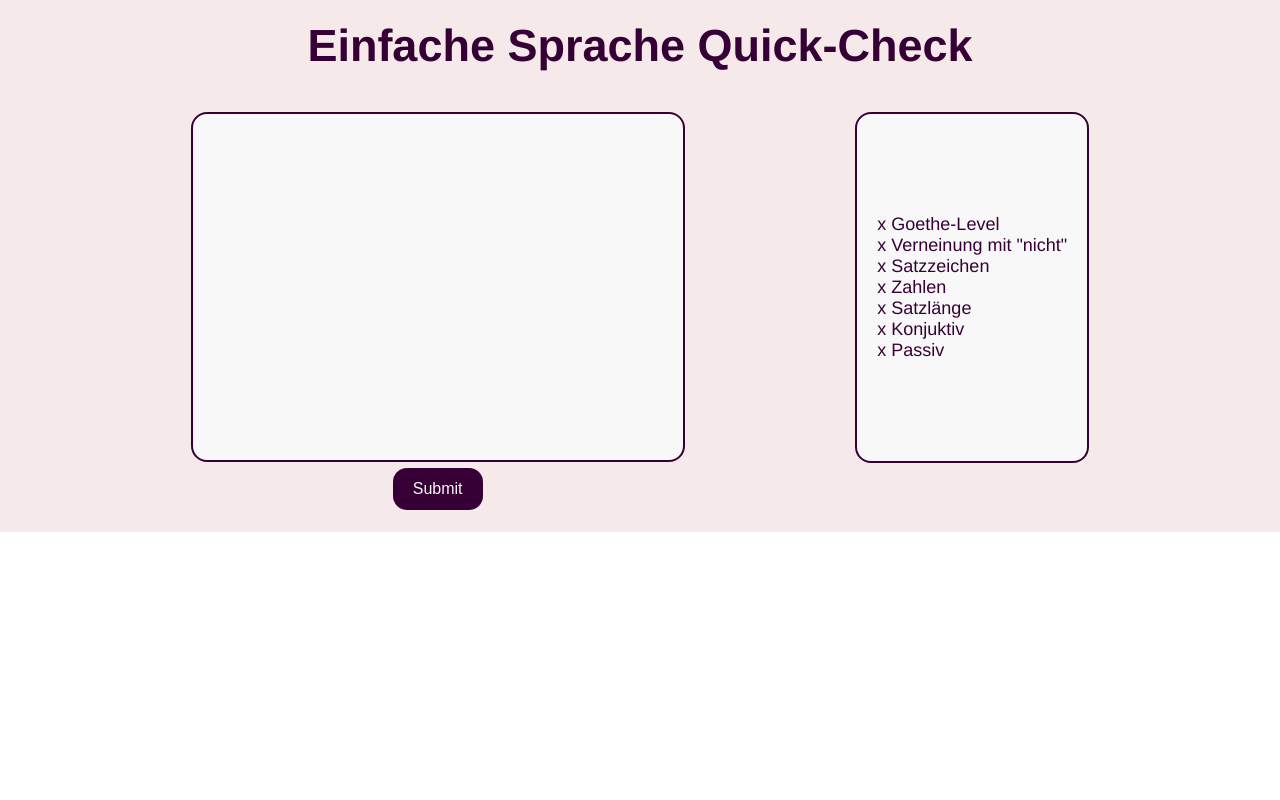
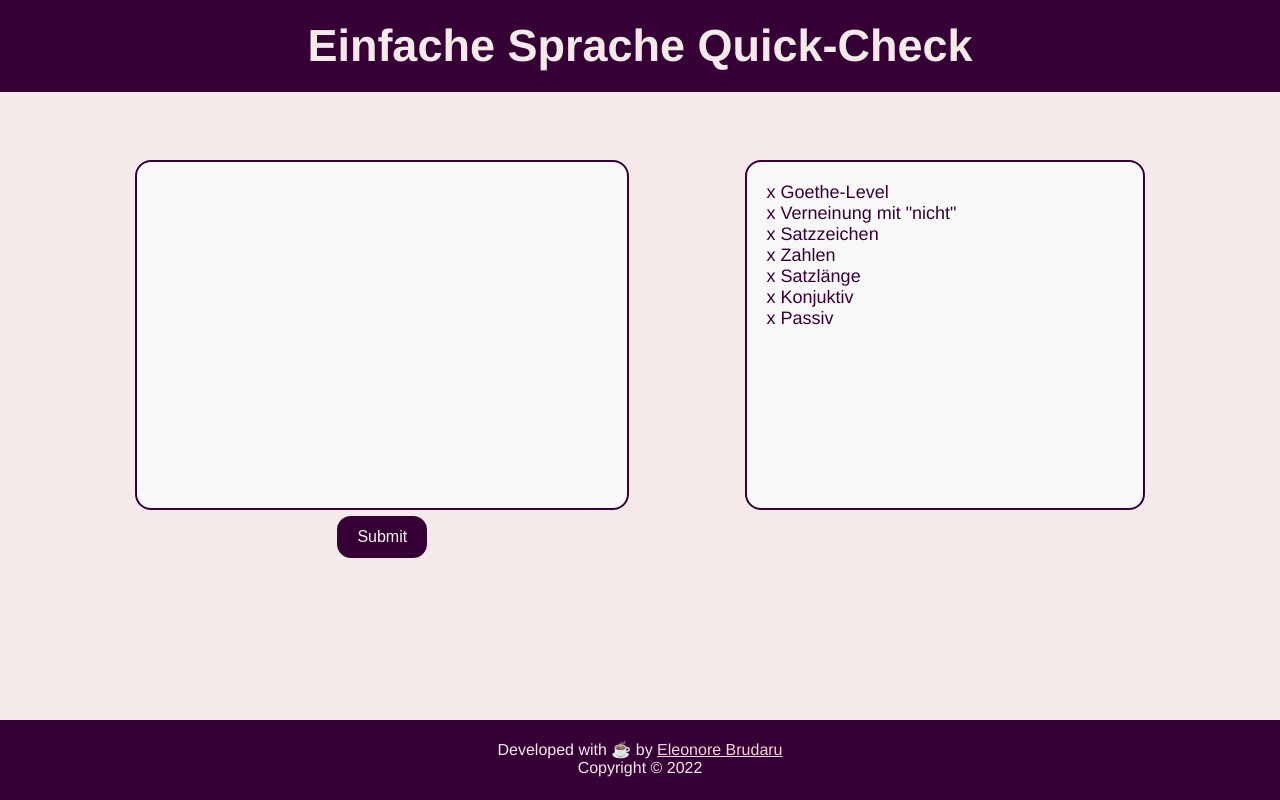
Before and after one commit to Moonminky/einfache-sprache-checker, a React (Create React App) app in the folder sprachchecker/: page / in a window 1280 px wide. Built offline with nearby package versions, Linux system fonts and the light colour scheme.

Commit message:
Footer added

```diff
--- a/sprachchecker/src/App.css
+++ b/sprachchecker/src/App.css
@@ -14,6 +14,13 @@
   --font-weight-primary: 400;
   --color-background: #f5e9e9;
   --color-font: #360036;
+  --color-hover: #5c015c;
+}
+
+html,
+body {
+  width: 100%;
+  height: 100%;
 }
 
 .App {
@@ -24,6 +31,7 @@
   text-align: center;
   display: flex;
   flex-direction: column;
+  min-height: 100vh;
 }
 
 .textanalysis {
@@ -33,10 +41,17 @@
   flex-wrap: wrap;
   justify-content: space-evenly;
   align-items: flex-start;
+  padding-bottom: 5rem;
+  padding-top: 3rem;
 }
 /* reset code and common ends here */
 
 /* header starts here */
+.header {
+  background-color: var(--color-font);
+  color: var(--color-background);
+  width: 100%;
+}
 h1 {
   margin: 20px;
   font-size: 45px;
@@ -48,7 +63,7 @@ textarea {
   width: 100%;
   min-width: 400px;
   height: 350px;
-  padding: 12px 20px;
+  padding: 20px;
   border: 2px solid var(--color-font);
   border-radius: var(--border-radius);
   background-color: #f8f8f8;
@@ -65,21 +80,27 @@ textarea {
   font-size: 16px;
   cursor: pointer;
 }
+
+.submit:hover {
+  background-color: var(--color-hover);
+}
 /* TextInput ends here */
 
 /* AnalysisResult starts here */
 
 .result {
+  min-width: 400px;
+  height: 350px;
   border: 2px solid var(--color-font);
   border-radius: var(--border-radius);
   background-color: #f8f8f8;
+  padding: 20px;
 }
 
 ul {
   width: 100%;
   display: flex;
   flex-direction: column;
-  margin: 100px 20px;
   font-size: 18px;
 }
 
@@ -87,3 +108,20 @@ li {
   text-align: start;
 }
 /* AnalysisResult ends here */
+
+/* Footer starts here */
+.footer {
+  background-color: var(--color-font);
+  color: var(--color-background);
+  width: 100%;
+  height: 5rem;
+  position: fixed;
+  bottom: 0;
+  padding: 20px;
+}
+
+.footer a {
+  text-decoration: underline;
+  color: #f5d5d5;
+}
+/* Footer ends here */
--- a/sprachchecker/src/App.js
+++ b/sprachchecker/src/App.js
@@ -1,17 +1,19 @@
 import "./App.css";
 import TextInput from "./components/TextInput";
 import AnalysisResult from "./components/AnalysisResult";
+import Footer from "./components/Footer";
 
 function App() {
   return (
     <div className="App">
-      <header>
+      <header className="header">
         <h1>Einfache Sprache Quick-Check</h1>
       </header>
       <section className="textanalysis">
         <TextInput className="textinput" />
         <AnalysisResult className="analysisresult" />
       </section>
+      <Footer />
     </div>
   );
 }
--- /dev/null
+++ b/sprachchecker/src/components/Footer.js
@@ -0,0 +1,21 @@
+import React from "react";
+
+const Footer = () => {
+  return (
+    <footer className="footer">
+      <p>
+        Developed with &#9749; by{" "}
+        <a
+          href="https://github.com/Moonminky"
+          target="_blank"
+          rel="noreferrer noopener"
+        >
+          Eleonore Brudaru{" "}
+        </a>
+      </p>
+      <p>Copyright &copy; 2022</p>
+    </footer>
+  );
+};
+
+export default Footer;
```
